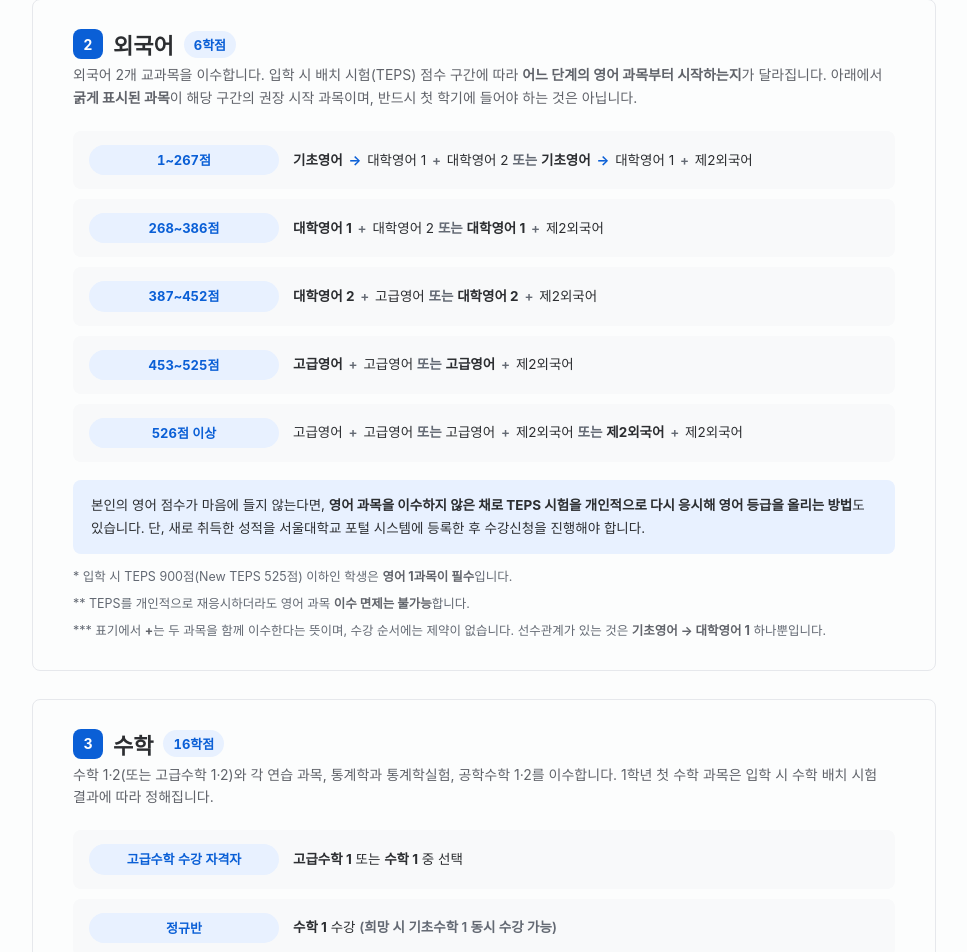
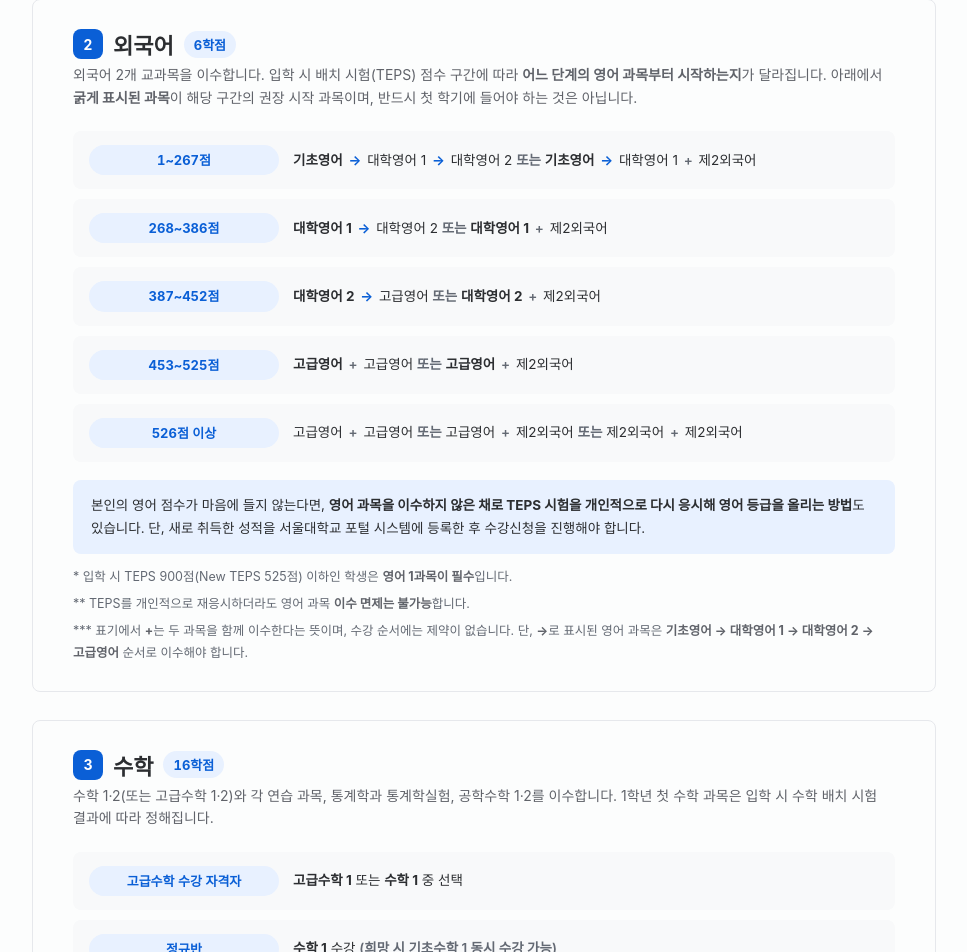
Before and after one commit to jisung-baek/route-snu-ie, a plain HTML site: page liberal-arts.html in a window 1280 px wide. Shown: the part 2440-3392 px from the top of the page, without its empty margins (156-1123 px from the left). Drawn offline with Linux system fonts and the light colour scheme; a web font is replaced by a local one.

Commit message:
Fix English prerequisite guidance

```diff
--- a/liberal-arts.html
+++ b/liberal-arts.html
@@ -248,15 +248,15 @@
       <div class="case-list">
         <div class="case">
           <span class="cond">1~267점</span>
-          <span class="plan"><b>기초영어</b> <span class="pre" aria-label="선수과목">→</span> 대학영어 1 <span class="plus">+</span> 대학영어 2 <span class="alt">또는</span> <b>기초영어</b> <span class="pre" aria-label="선수과목">→</span> 대학영어 1 <span class="plus">+</span> 제2외국어</span>
+          <span class="plan"><b>기초영어</b> <span class="pre" aria-label="선수과목">→</span> 대학영어 1 <span class="pre" aria-label="선수과목">→</span> 대학영어 2 <span class="alt">또는</span> <b>기초영어</b> <span class="pre" aria-label="선수과목">→</span> 대학영어 1 <span class="plus">+</span> 제2외국어</span>
         </div>
         <div class="case">
           <span class="cond">268~386점</span>
-          <span class="plan"><b>대학영어 1</b> <span class="plus">+</span> 대학영어 2 <span class="alt">또는</span> <b>대학영어 1</b> <span class="plus">+</span> 제2외국어</span>
+          <span class="plan"><b>대학영어 1</b> <span class="pre" aria-label="선수과목">→</span> 대학영어 2 <span class="alt">또는</span> <b>대학영어 1</b> <span class="plus">+</span> 제2외국어</span>
         </div>
         <div class="case">
           <span class="cond">387~452점</span>
-          <span class="plan"><b>대학영어 2</b> <span class="plus">+</span> 고급영어 <span class="alt">또는</span> <b>대학영어 2</b> <span class="plus">+</span> 제2외국어</span>
+          <span class="plan"><b>대학영어 2</b> <span class="pre" aria-label="선수과목">→</span> 고급영어 <span class="alt">또는</span> <b>대학영어 2</b> <span class="plus">+</span> 제2외국어</span>
         </div>
         <div class="case">
           <span class="cond">453~525점</span>
@@ -264,7 +264,7 @@
         </div>
         <div class="case">
           <span class="cond">526점 이상</span>
-          <span class="plan">고급영어 <span class="plus">+</span> 고급영어 <span class="alt">또는</span> 고급영어 <span class="plus">+</span> 제2외국어 <span class="alt">또는</span> <b>제2외국어</b> <span class="plus">+</span> 제2외국어</span>
+          <span class="plan">고급영어 <span class="plus">+</span> 고급영어 <span class="alt">또는</span> 고급영어 <span class="plus">+</span> 제2외국어 <span class="alt">또는</span> 제2외국어 <span class="plus">+</span> 제2외국어</span>
         </div>
       </div>
       <p class="tip">본인의 영어 점수가 마음에 들지 않는다면, <b>영어 과목을 이수하지 않은 채로 TEPS 시험을 개인적으로 다시 응시해 영어 등급을 올리는 방법</b>도 있습니다.
@@ -272,7 +272,7 @@
       <p class="foot-note">* 입학 시 TEPS 900점(New TEPS 525점) 이하인 학생은 <b>영어 1과목이 필수</b>입니다.</p>
       <p class="foot-note">** TEPS를 개인적으로 재응시하더라도 영어 과목 <b>이수 면제는 불가능</b>합니다.</p>
       <p class="foot-note">*** 표기에서 <b>+</b>는 두 과목을 함께 이수한다는 뜻이며, 수강 순서에는 제약이 없습니다.
-        선수관계가 있는 것은 <b>기초영어 → 대학영어 1</b> 하나뿐입니다.</p>
+        단, <b>→</b>로 표시된 영어 과목은 <b>기초영어 → 대학영어 1 → 대학영어 2 → 고급영어</b> 순서로 이수해야 합니다.</p>
     </section>
 
     <!-- 3. 수학 -->
```
